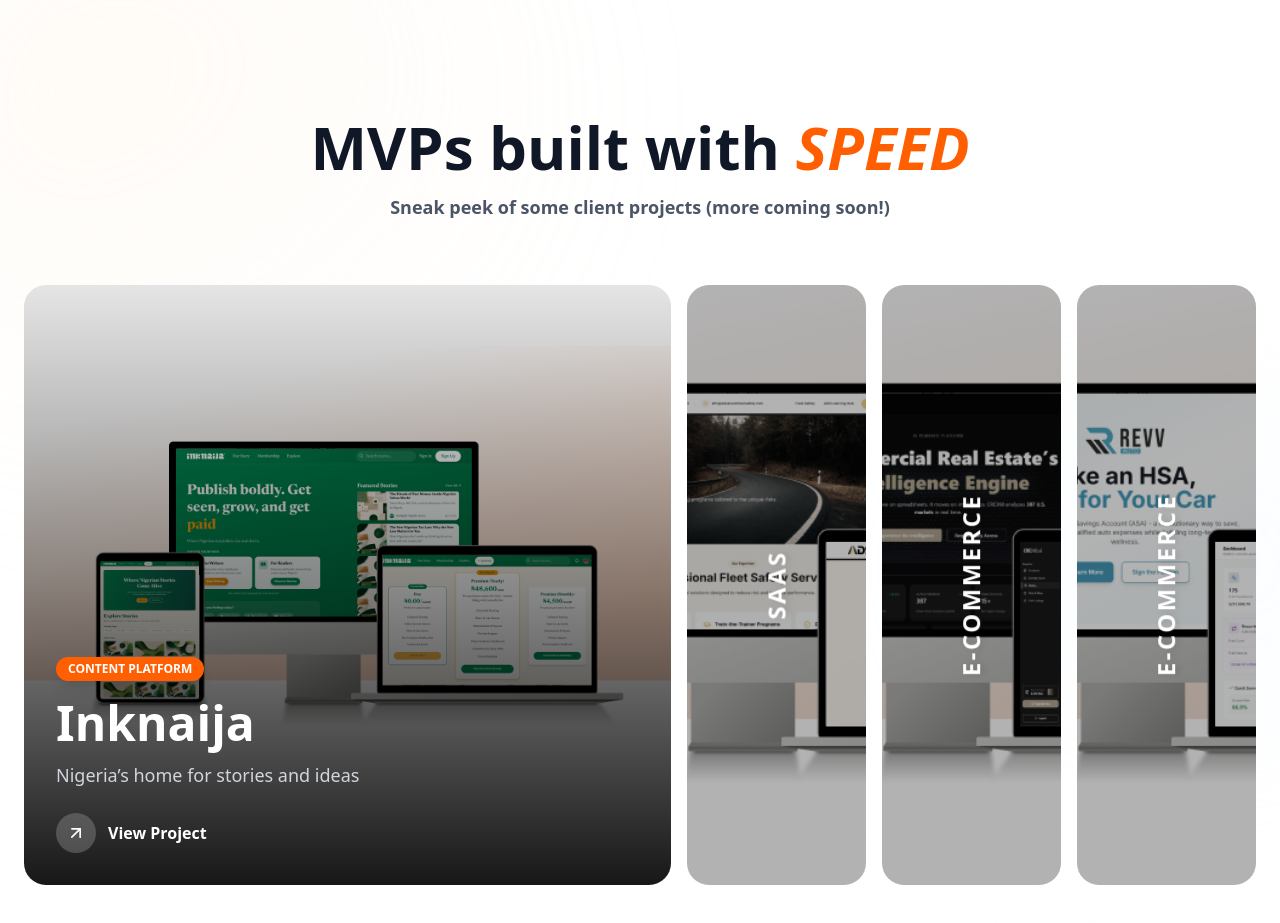
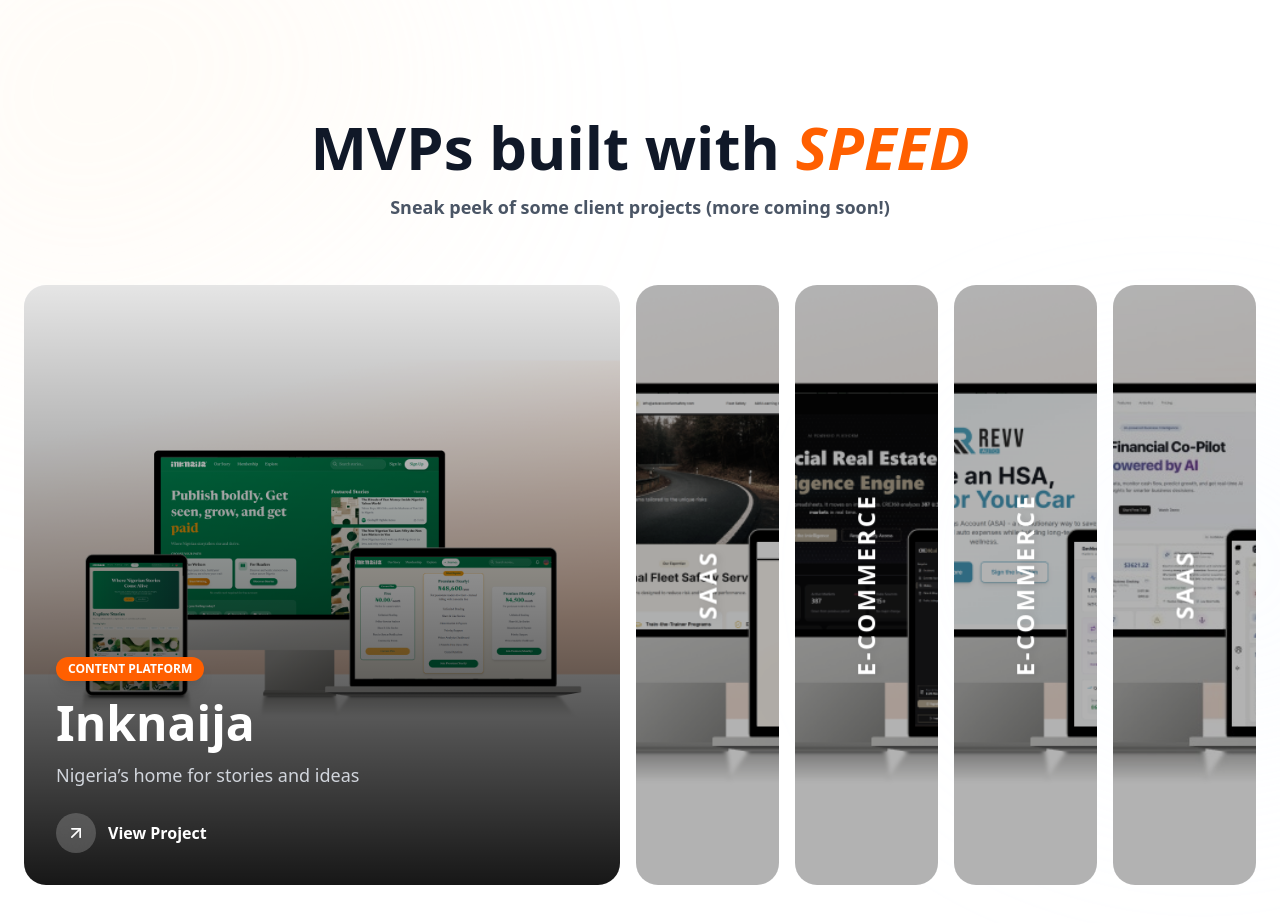
Before and after one commit to HarisChandio/clentro, a Next.js app: page / in a window 1280 px wide. Shown: the part 840-1763 px from the top of the page. Built offline with nearby package versions, Linux system fonts and the light colour scheme.

Commit message:
feat: add BlackGrid project to portfolio with new image

```diff
--- a/components/Portfolio.tsx
+++ b/components/Portfolio.tsx
@@ -63,6 +63,17 @@
     skills: ["Java", "Fintech", "Stripe"],
     image: "/assets/portfolio/revv.png",
     link: "https://revvautos.com",
+  },
+  {
+    id: 5,
+    category: "SaaS PLATFORM",
+    title: "BlackGrid",
+    subtitle: "SaaS Platform for AI-powered business analysis and financial insights.",
+    description: "Developed a SaaS platform with AI-powered business analysis and financial insights.",
+    role: "Full-Stack Developer",
+    skills: ["Next.js", "AI", "Stripe", "Plaid", "Quick Book"],
+    image: "/assets/portfolio/blackgrid.jpeg",
+    link: "http://34.224.68.241/",
   },
   // {
   //   id: 5,
```
Also changed, not shown: public/assets/portfolio/blackgrid.jpeg (added).
